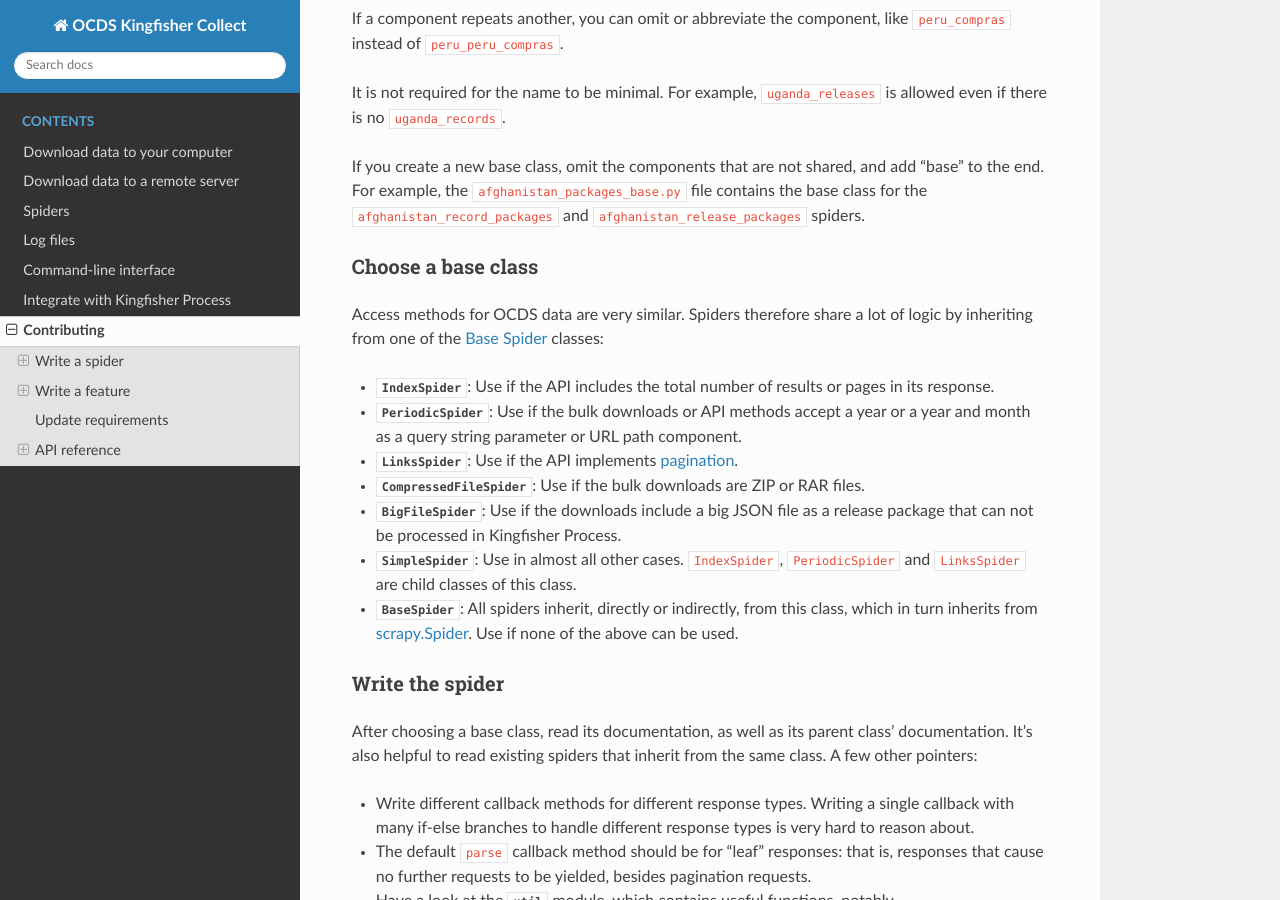
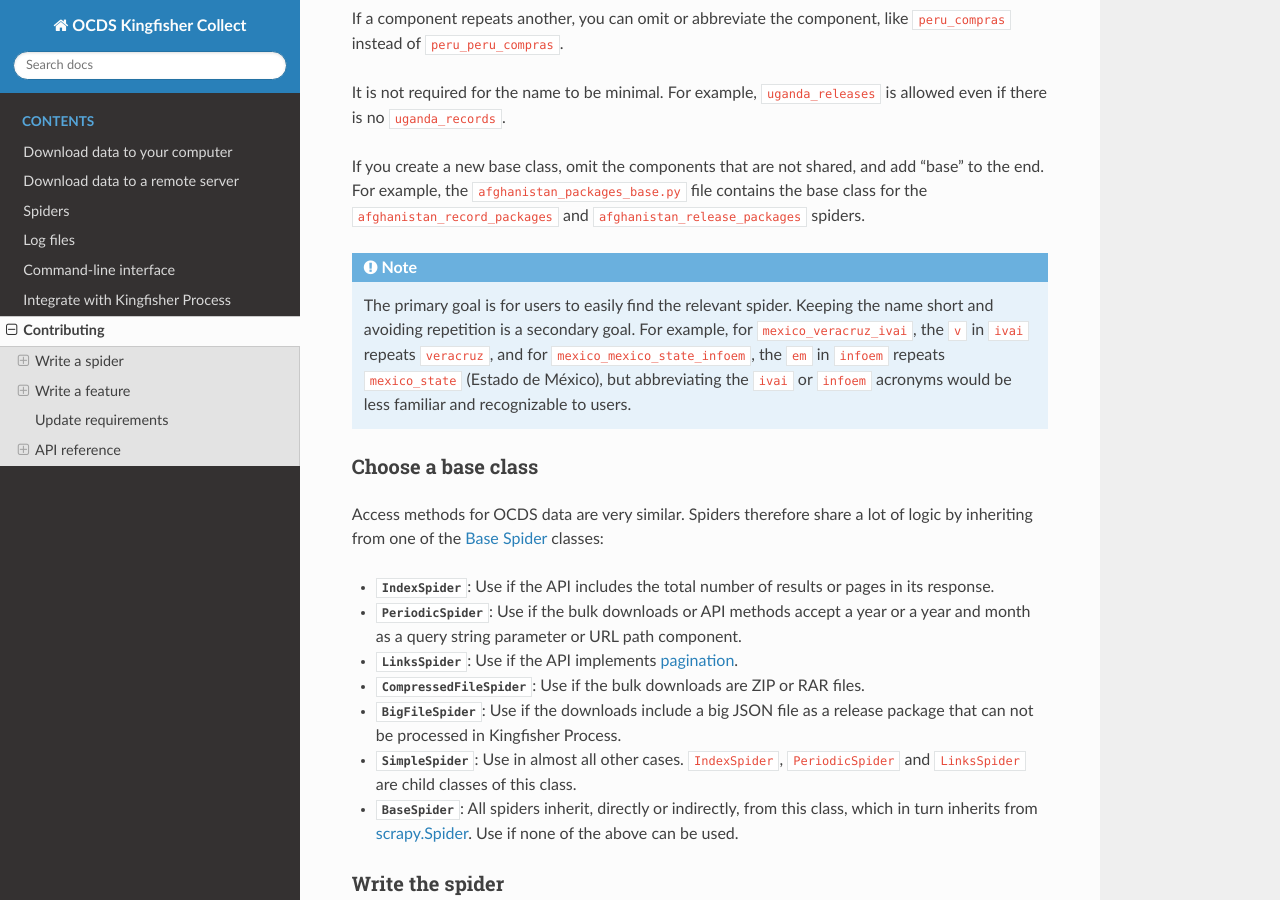
Before and after one commit to open-contracting/kingfisher-collect, a Sphinx documentation site: the page built from docs/contributing/index.rst, in a window 1280 px wide and 900 px high, scrolled down 934 px. Built offline with Sphinx 7.4.7 and the Read the Docs theme 2.0.0, drawn with Linux system fonts in a browser that asks for light colours.

Commit message:
docs: Add note about repetition in spider names

```diff
--- a/docs/contributing/index.rst
+++ b/docs/contributing/index.rst
@@ -36,6 +36,10 @@ If a component repeats another, you can omit or abbreviate the component, like `
 It is not required for the name to be minimal. For example, ``uganda_releases`` is allowed even if there is no ``uganda_records``.
 
 If you create a new base class, omit the components that are not shared, and add "base" to the end. For example, the ``afghanistan_packages_base.py`` file contains the base class for the ``afghanistan_record_packages`` and ``afghanistan_release_packages`` spiders.
+
+.. note::
+
+   The primary goal is for users to easily find the relevant spider. Keeping the name short and avoiding repetition is a secondary goal. For example, for ``mexico_veracruz_ivai``, the ``v`` in ``ivai`` repeats ``veracruz``, and for ``mexico_mexico_state_infoem``, the ``em`` in ``infoem`` repeats ``mexico_state`` (Estado de México), but abbreviating the ``ivai`` or ``infoem`` acronyms would be less familiar and recognizable to users.
 
 Choose a base class
 ~~~~~~~~~~~~~~~~~~~
```
